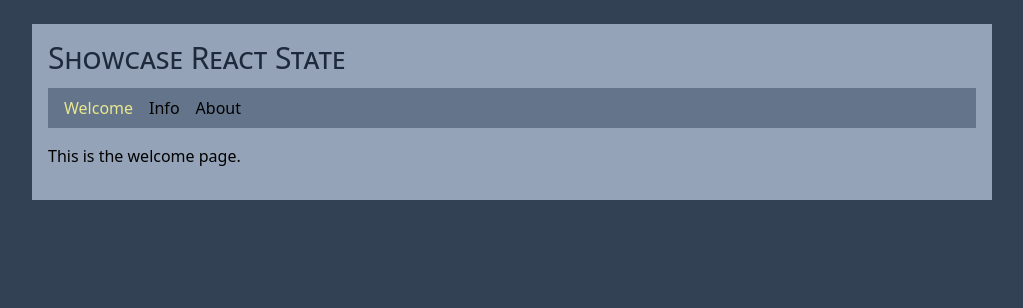
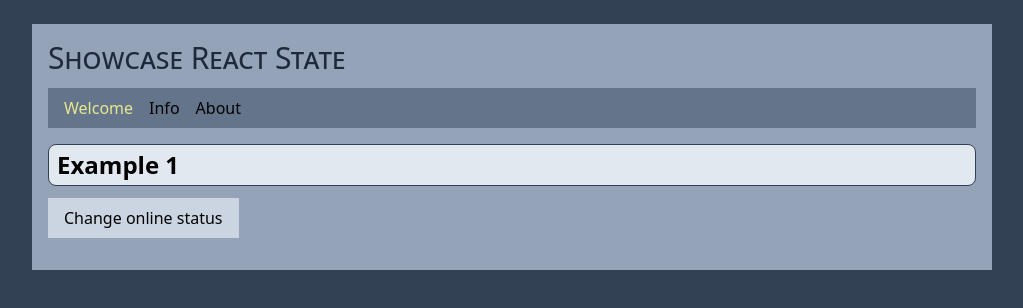
Before and after one commit to edwardtanguay/showcase-react-state, a React (Vite) app: page /welcome in a window 1280 px wide. Shown: the top 308 px of the page, without its empty margins (128-1151 px from the left). Built offline with nearby package versions, Linux system fonts and the light colour scheme.

Commit message:
Make first button

```diff
--- a/src/index.scss
+++ b/src/index.scss
@@ -3,10 +3,19 @@
 @tailwind utilities;
 
 @layer base {
-	h1 {
-		font-variant: small-caps;
+	button {
+		@apply px-4 py-2 bg-slate-300;
+	}
+
+	h2 {
+		@apply text-2xl font-bold bg-slate-200 mb-3 py-1 px-2 border border-slate-700 rounded-lg;
 	}
 }
+
+h1 {
+	font-variant: small-caps;
+}
+
 
 a.active {
 	color: rgb(232, 232, 141);
--- a/src/pages/PageWelcome.tsx
+++ b/src/pages/PageWelcome.tsx
@@ -1,5 +1,12 @@
+import { useState } from "react";
+
 export const PageWelcome = () => {
+	const [isOnline, setIsOnline] = useState(false);
+
 	return (
-		<p>This is the welcome page.</p>
+		<>
+		<h2>Example 1</h2>
+		<button>Change online status</button>
+		</>
 	)
 }
```
